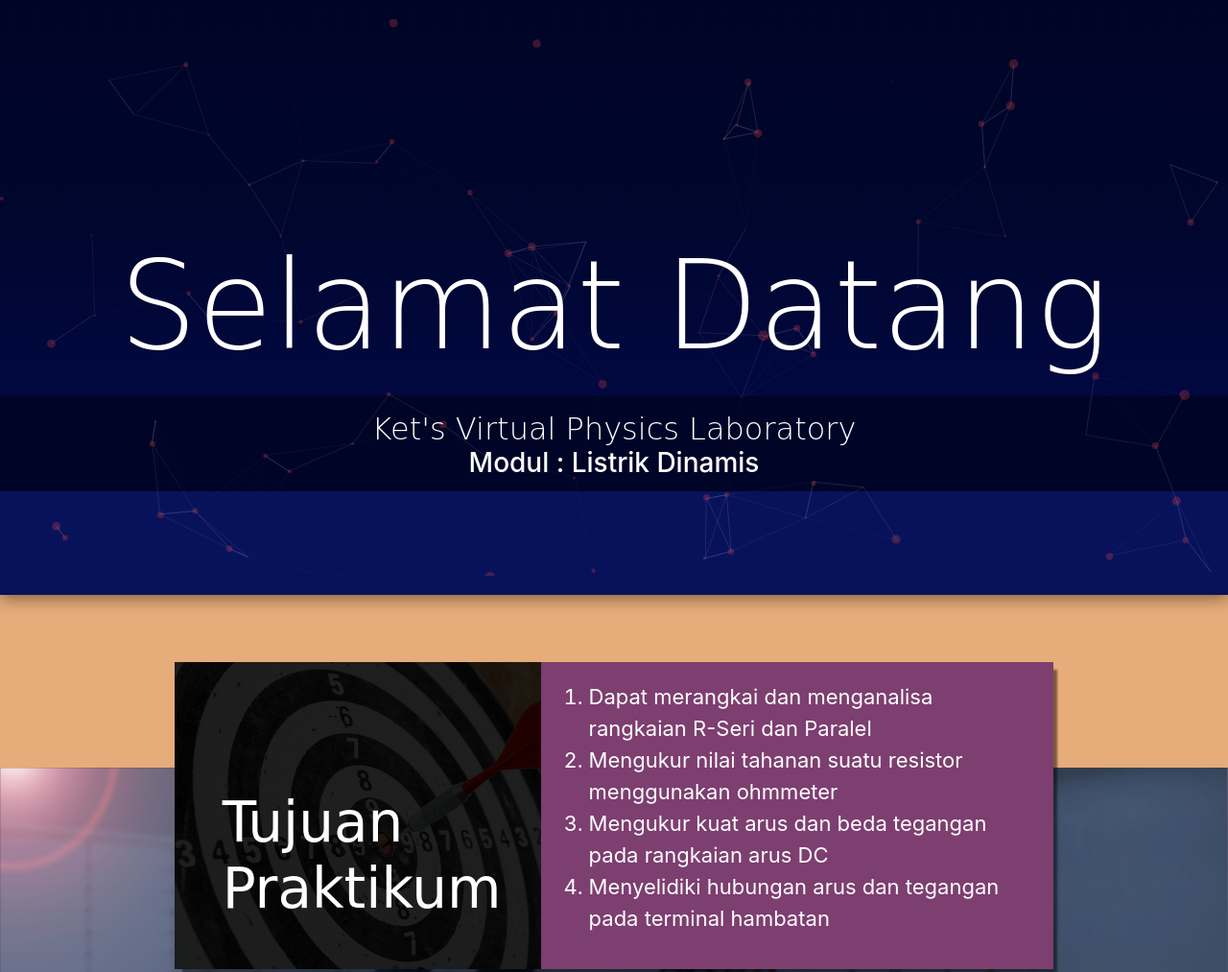
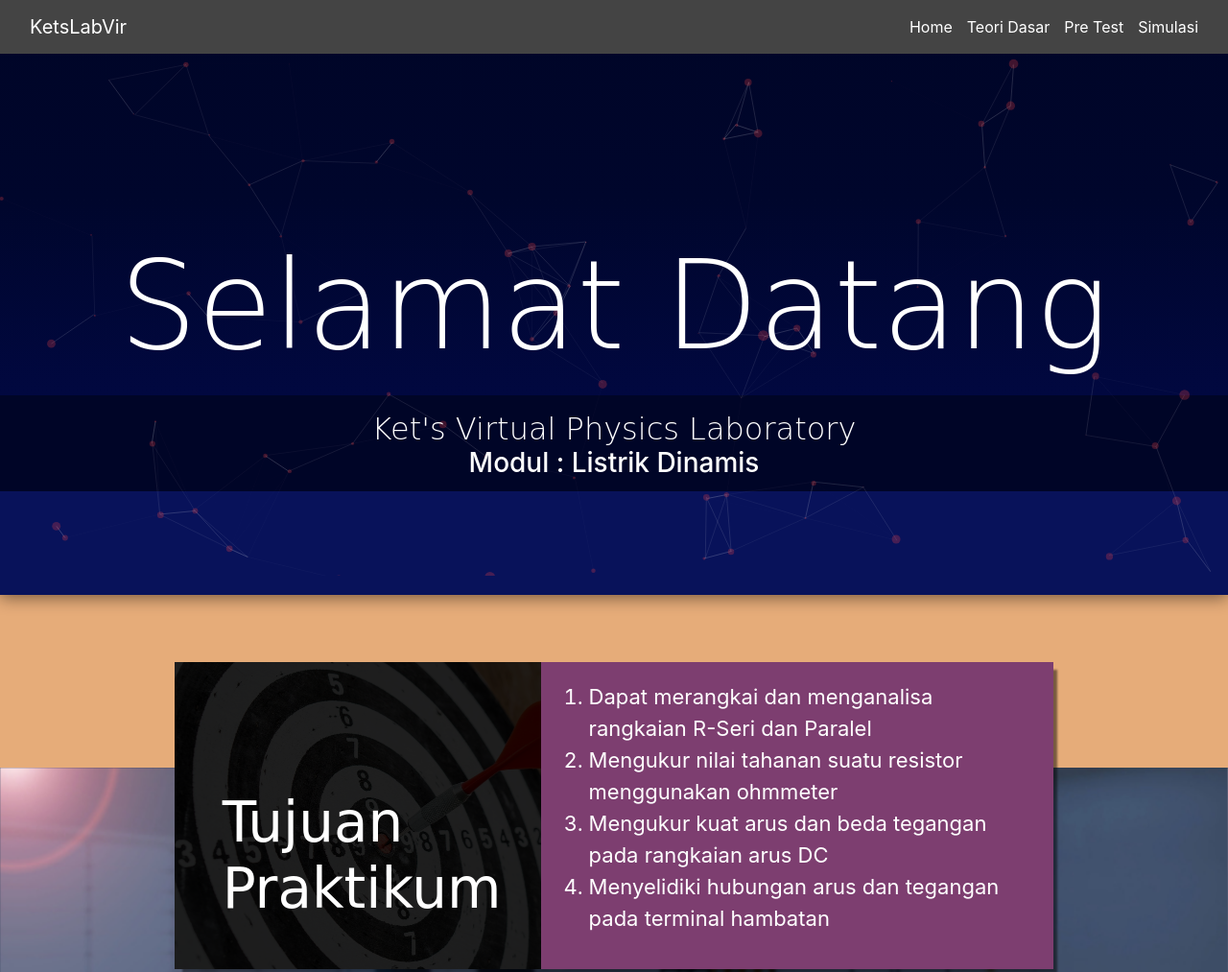
Before and after one commit to ryosuwito/ketslabvir, a plain HTML site: page home.html in a window 1280 px wide. Shown: the top 1013 px of the page at 96% size. Drawn offline with Linux system fonts and the light colour scheme; a web font is replaced by a local one.

Commit message:
add navbar

```diff
--- a/css/style.css
+++ b/css/style.css
@@ -21,6 +21,19 @@ input{
 }
 tr{
 	border-bottom: 1px solid #fff;
+}
+.navbar-nav{
+	flex-direction: row;
+}
+.navbar-inverse{
+	background: #444;
+	color:#fff
+}
+.navbar .navbar-nav > li > a {
+	color: #fff;
+}
+.navbar-header > a {
+	color: #fff;
 }
 .card-header{
 	text-align: left;
--- a/home.html
+++ b/home.html
@@ -12,6 +12,19 @@
         @font-face { font-family: JuneBug; src: url('font/digital-italic.ttf'); }
     </style>
 </head>
+<nav class="navbar navbar-inverse fixed-top">
+		<div class="container-fluid">
+		  <div class="navbar-header">
+			<a class="navbar-brand" href="#">KetsLabVir</a>
+		  </div>
+		  <ul class="nav navbar-nav">
+			<li class="active"><a href="#">Home</a></li>
+			<li><a href="#">Teori Dasar</a></li>
+			<li><a href="#">Pre Test</a></li>
+			<li><a href="#">Simulasi</a></li>
+		  </ul>
+		</div>
+</nav>
 <body style="background-image: url('Pictures/bg-lab.jpg');">
 	<div style="width: 100%;height: 100%; position: fixed; bottom: 0; left: 0; z-index: -1;
 	background-color: #e6ac79;">
```
